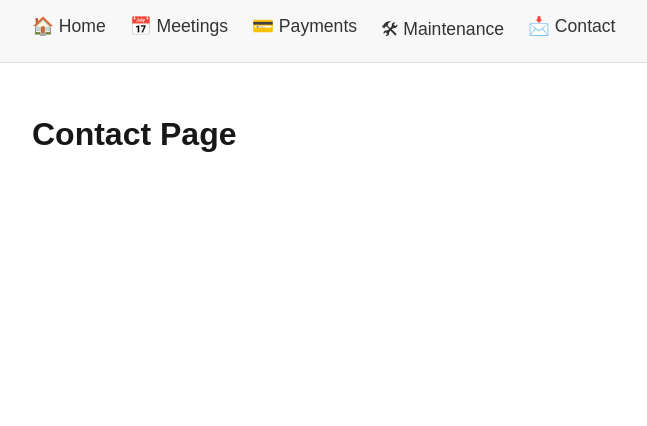
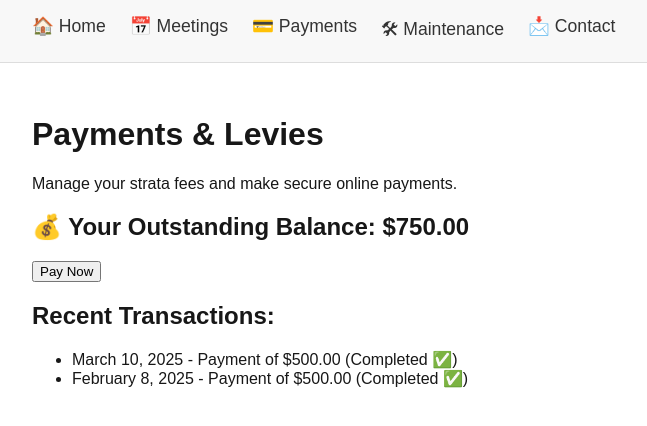
Before and after one commit to ShreyaMahesh120906/stratamanagement, a Next.js app: page /payment in a window 1280 px wide. Shown: the top 426 px of the page, without its empty margins (0-647 px from the left). Built offline with nearby package versions, Linux system fonts and the light colour scheme.

Commit message:
Update payment page.tsx

```diff
--- a/app/payment/page.tsx
+++ b/app/payment/page.tsx
@@ -1,10 +1,32 @@
-import Head from 'next/head';
+import Image from "next/image";
+import { Geist, Geist_Mono } from "next/font/google";
 
-export default function Contact() {
+const geistSans = Geist({
+  variable: "--font-geist-sans",
+  subsets: ["latin"],
+});
+
+const geistMono = Geist_Mono({
+  variable: "--font-geist-mono",
+  subsets: ["latin"],
+});
+
+export default function Payments() {
   return (
-    <>
-      <Head><title>Contact</title></Head>
-      <main><h1>Contact Page</h1></main>
-    </>
+    <main>
+      <h1>Payments & Levies</h1>
+      <p>Manage your strata fees and make secure online payments.</p>
+
+      <div className="payment-info">
+        <h2>💰 Your Outstanding Balance: <span className="amount">$750.00</span></h2>
+        <button className="pay-now">Pay Now</button>
+      </div>
+
+      <h2>Recent Transactions:</h2>
+      <ul className="transaction-list">
+        <li>March 10, 2025 - Payment of $500.00 (Completed ✅)</li>
+        <li>February 8, 2025 - Payment of $500.00 (Completed ✅)</li>
+      </ul>
+    </main>
   );
 }
```
